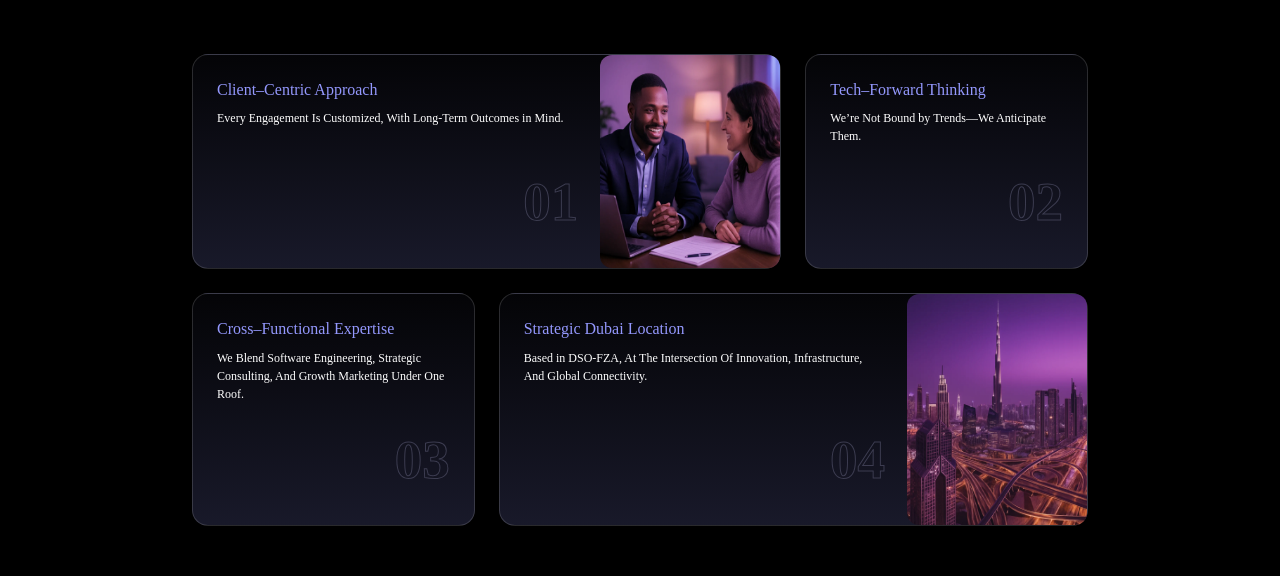
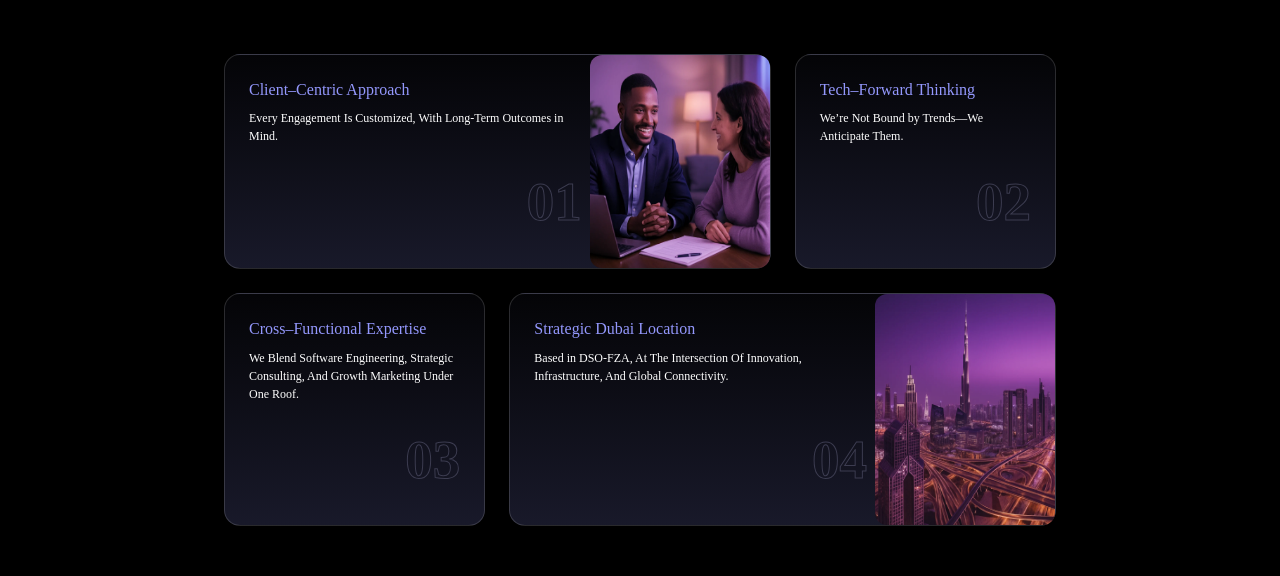
Before and after one commit to devSunil23/metanerds_landing, a Next.js app: page / in a window 1280 px wide. Shown: the part 3937-4513 px from the top of the page. Built offline with nearby package versions, Linux system fonts and the light colour scheme; some icons are missing.

Commit message:
why choose section card optimization

```diff
--- a/src/components/ui/WhyChoose.jsx
+++ b/src/components/ui/WhyChoose.jsx
@@ -46,7 +46,7 @@
         METANERDS
       </h1>
 
-      <div className="md:mx-28 grid grid-cols-1 md:grid-cols-3 gap-6">
+      <div className="md:mx-36 grid grid-cols-1 md:grid-cols-3 gap-6">
         {features.map((item, index) => (
           <div
             key={index}
```
